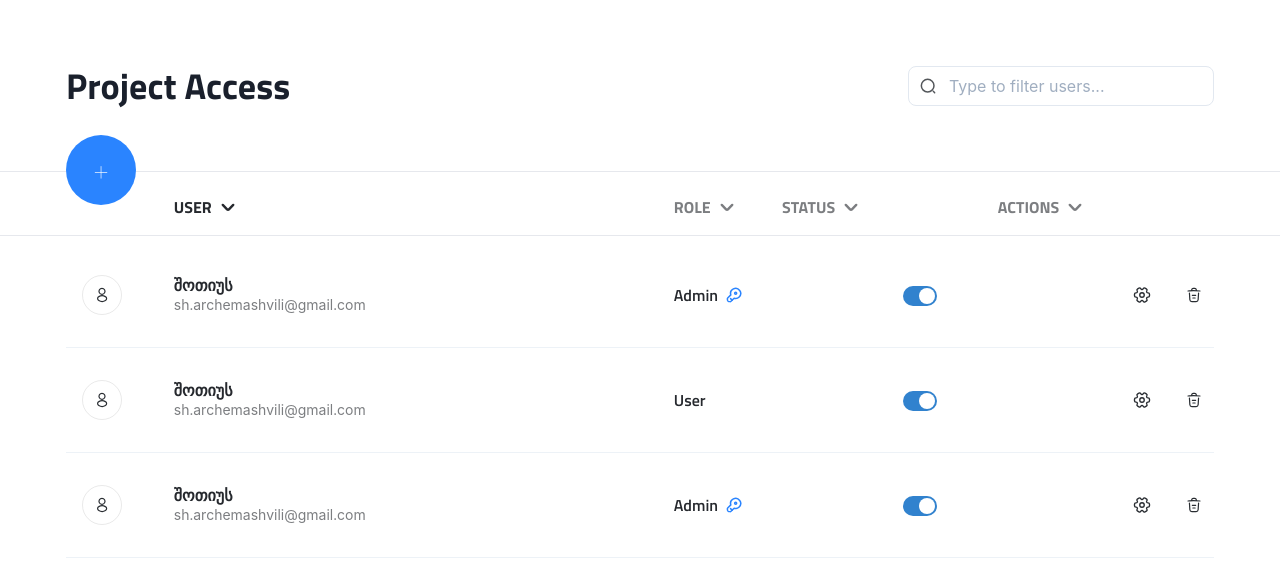
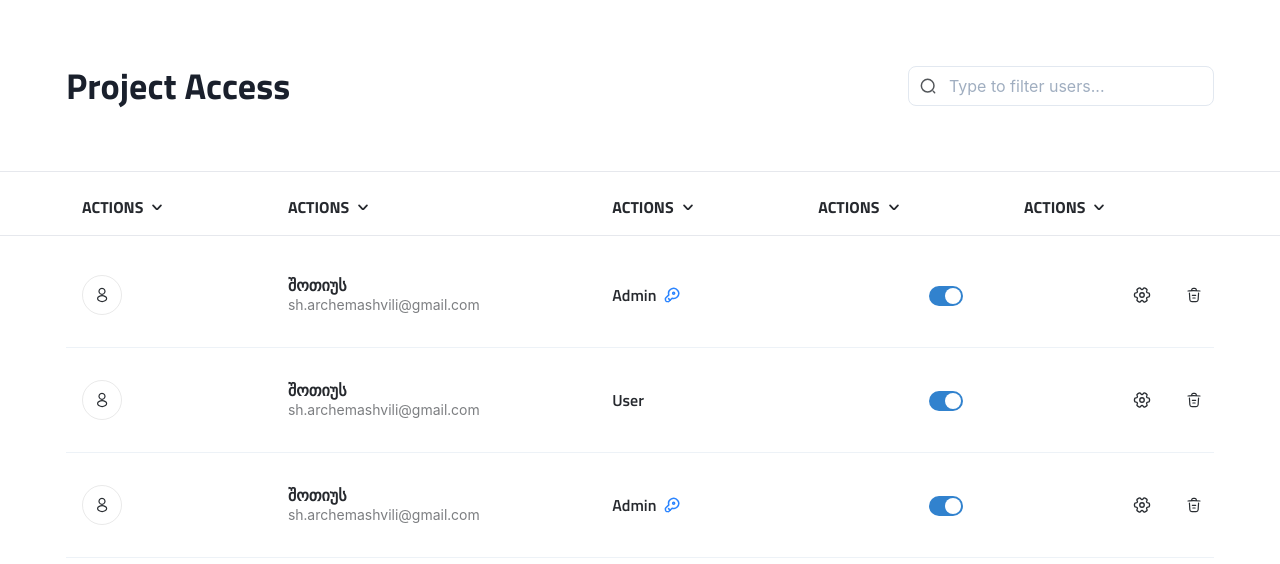
Before and after one commit to shotius/user-managment, a React (Vite) app: page / in a window 1280 px wide. Shown: the top 564 px of the page. Built offline with nearby package versions, Linux system fonts and the light colour scheme.

Commit message:
Add some refactor

```diff
--- a/src/components/organizms/tables/UserTable/TableHeaderData.tsx
+++ b/src/components/organizms/tables/UserTable/TableHeaderData.tsx
@@ -1,47 +1,17 @@
-import {
-  BoxProps,
-  Button,
-  HStack,
-  Icon,
-  IconButton,
-  Th,
-} from '@chakra-ui/react';
-import { FC, useRef } from 'react';
-import { HeaderGroup, TableHeaderProps } from 'react-table';
-import { TextMain } from 'src/components/atoms/Typography/TextMain';
-import { DropdownIcon } from 'src/components/icons/DropdownIcon';
-import { ExampleObject } from 'src/types';
+import { BoxProps } from '@chakra-ui/react';
+import { FC } from 'react';
+import { IUserTableColumnTypes } from 'src/types';
+import { useUserTable } from './useUserTable';
 
 interface TableHeaderDataProps {
-  i: number;
-  headerGroup: HeaderGroup<ExampleObject>;
+  header: IUserTableColumnTypes;
 }
 
 export const TableHeaderData: FC<BoxProps & TableHeaderDataProps> = ({
-  i,
-  headerGroup,
-  children,
+  header,
   ...rest
 }) => {
-  const opacity = i > 1 ? 0.6 : 1
-  return (
-    <Th
-      p="16px 0px"
-      border="none"
-      isNumeric={headerGroup.headers[i]['isNumeric']}
-      {...headerGroup.headers[i].getHeaderProps()}
-      {...rest}
-    >
-      {children || (
-        <Button variant={'ghost'} _hover={{ background: 'transparent' }}>
-          <HStack>
-            <TextMain fontWeight={700} opacity={opacity}>
-              {headerGroup.headers[i].Header}
-            </TextMain>
-            <Icon as={DropdownIcon} viewBox="1" opacity={opacity} />
-          </HStack>
-        </Button>
-      )}
-    </Th>
-  );
+  const { getAppropriateHeading } = useUserTable();
+
+  return <>{getAppropriateHeading({ header, ...rest })}</>;
 };
--- a/src/components/organizms/tables/UserTable/UserTable.tsx
+++ b/src/components/organizms/tables/UserTable/UserTable.tsx
@@ -19,22 +19,21 @@ export const UserTable: React.FC<UserTableProps> = ({}) => {
     <Table {...getTableProps()}>
       <Thead>
         {headerGroups.map((headerGroup) => {
-
           return (
             <Tr {...headerGroup.getHeaderGroupProps()}>
-              {headerGroup.headers.map(heading => console.log(heading.Header))}
+              {headerGroup.headers.map((heading) => {
+                console.log(heading.Header);
+                return (
                   <TableHeaderData
-                i={0}
-                headerGroup={headerGroup}
+                    header={'actions'}
                     position="relative"
                     w="8%"
+                    key={heading.id}
                   >
                     <CreateButton />
                   </TableHeaderData>
-              <TableHeaderData i={1} headerGroup={headerGroup} />
-              <TableHeaderData i={2} headerGroup={headerGroup} />
-              <TableHeaderData i={3} headerGroup={headerGroup} />
-              <TableHeaderData i={4} headerGroup={headerGroup} />
+                );
+              })}
             </Tr>
           );
         })}
--- a/src/components/organizms/tables/UserTable/useUserTable.tsx
+++ b/src/components/organizms/tables/UserTable/useUserTable.tsx
@@ -1,19 +1,46 @@
-import { HStack, Icon, IconButton, Switch, Td } from '@chakra-ui/react';
+import {
+  Button,
+  HStack,
+  Icon,
+  IconButton,
+  Switch,
+  Td,
+  Th,
+} from '@chakra-ui/react';
 import { useMemo } from 'react';
 import { Cell } from 'react-table';
 import { TextMain } from 'src/components/atoms/Typography/TextMain';
 import { TextSecondary } from 'src/components/atoms/Typography/TextSecondary';
+import { DropdownIcon } from 'src/components/icons/DropdownIcon';
 import { KeyIcon } from 'src/components/icons/KeyIcon';
 import { SettingIcon } from 'src/components/icons/SettingIcon';
 import { TrashBinIcon } from 'src/components/icons/TrashBinIcon';
 import { UserProfileIcon } from 'src/components/icons/UserProfileIcon';
-import { ExampleObject, IUserTableColumn, TdProps } from 'src/types';
+import {
+  ExampleObject,
+  IUserTableColumn,
+  IUserTableColumnTypes,
+  TdProps,
+  ThProps,
+} from 'src/types';
 
 interface getAppropriateCellProps extends TdProps {
   cell: Cell<ExampleObject, any>;
 }
 
-const tableHeaders = ['ID', 'USER', 'ROLE', 'STATUS', 'ACTIONS'] as const;
+interface getAppropriateHeading extends ThProps {
+  header: UserObjectKeyTypes;
+}
+
+type UserObjectKeyTypes = keyof ExampleObject;
+
+const tableHeaders: IUserTableColumnTypes[] = [
+  'id',
+  'user',
+  'role',
+  'status',
+  'actions',
+];
 
 export const useUserTable = () => {
   const data = useMemo<ExampleObject[]>(
@@ -56,7 +83,24 @@ export const useUserTable = () => {
     []
   );
 
-  const getAppropriateHeading = ({}) => {};
+  const getAppropriateHeading = ({
+    header,
+    ...rest
+  }: getAppropriateHeading) => {
+    switch (header) {
+      default:
+        return (
+          <Th p="16px 0px" border="none" {...rest}>
+            <Button variant={'ghost'} _hover={{ background: 'transparent' }}>
+              <HStack>
+                <TextMain fontWeight={700}>{header.toUpperCase()}</TextMain>
+                <Icon as={DropdownIcon} w="3" />
+              </HStack>
+            </Button>
+          </Th>
+        );
+    }
+  };
 
   const getAppropriateCell = ({ cell, ...rest }: getAppropriateCellProps) => {
     const id = cell.column.id as keyof ExampleObject;
```
Also changed, not shown: src/types.ts (+13 -3 lines). Lines whose indentation alone changed are shown as unchanged.
